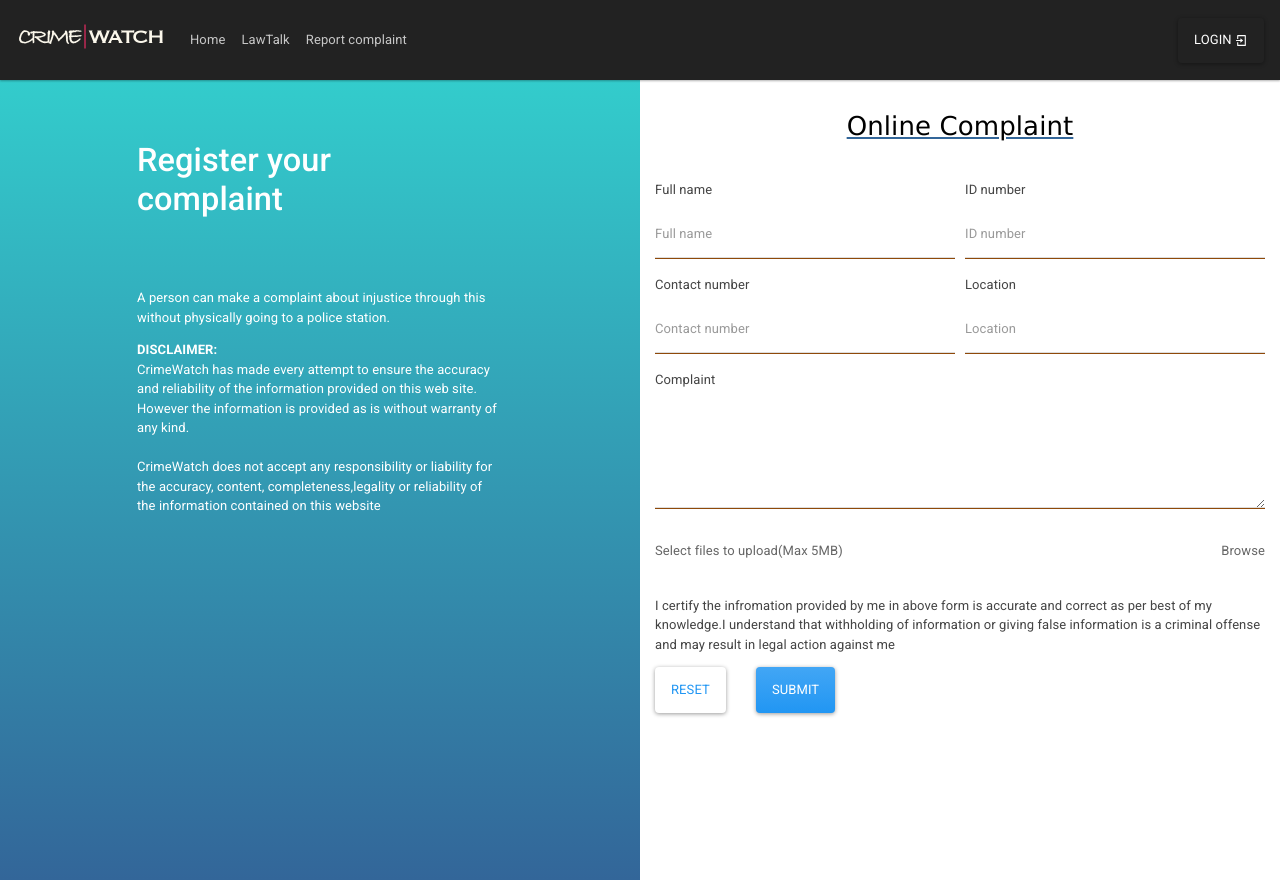
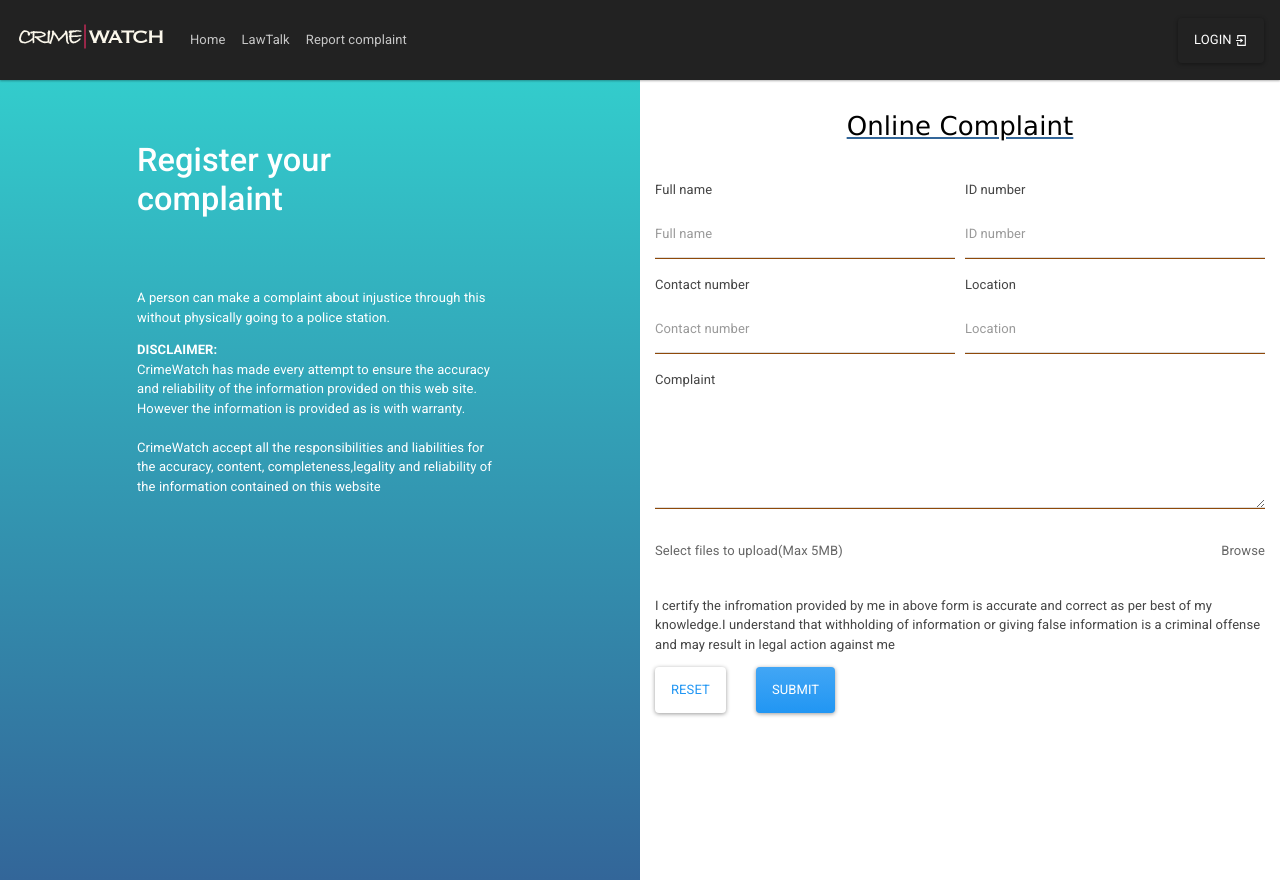
Before and after one commit to kavindasr/se_react_fe, a React (Create React App) app in the folder web-app/: page /complaint in a window 1280 px wide. Built offline with nearby package versions, Linux system fonts and the light colour scheme.

Commit message:
Update ComplaintForm.jsx

```diff
--- a/web-app/src/components/ComplaintForm/ComplaintForm.jsx
+++ b/web-app/src/components/ComplaintForm/ComplaintForm.jsx
@@ -16,7 +16,7 @@ function ComplaintForm(){
                         <Media.Body>
                             <h1 style={{color: 'white',paddingLeft:"20%",paddingRight:"20%",paddingTop:"10%",paddingBottom:"10%"}}>Register your<br/> complaint</h1>
                             <p style={{color: 'white',paddingLeft:"20%",paddingRight:"20%"}}>A person can make a complaint about injustice through this without physically going to a police station.</p>
-                            <p style={{color: 'white',paddingLeft:"20%",paddingRight:"20%"}}><strong>DISCLAIMER:</strong><br/>CrimeWatch has made every attempt to ensure the accuracy and reliability of the information provided on this web site. However the information is provided as is without warranty of any kind.<br/><br/> CrimeWatch does not accept any responsibility or liability for the accuracy, content, completeness,legality or reliability of the information contained on this website</p>
+                            <p style={{color: 'white',paddingLeft:"20%",paddingRight:"20%"}}><strong>DISCLAIMER:</strong><br/>CrimeWatch has made every attempt to ensure the accuracy and reliability of the information provided on this web site. However the information is provided as is with warranty.<br/><br/> CrimeWatch accept all the responsibilities and liabilities for the accuracy, content, completeness,legality and reliability of the information contained on this website</p>
                         </Media.Body>
                     </Media>
                 </Col>
```
